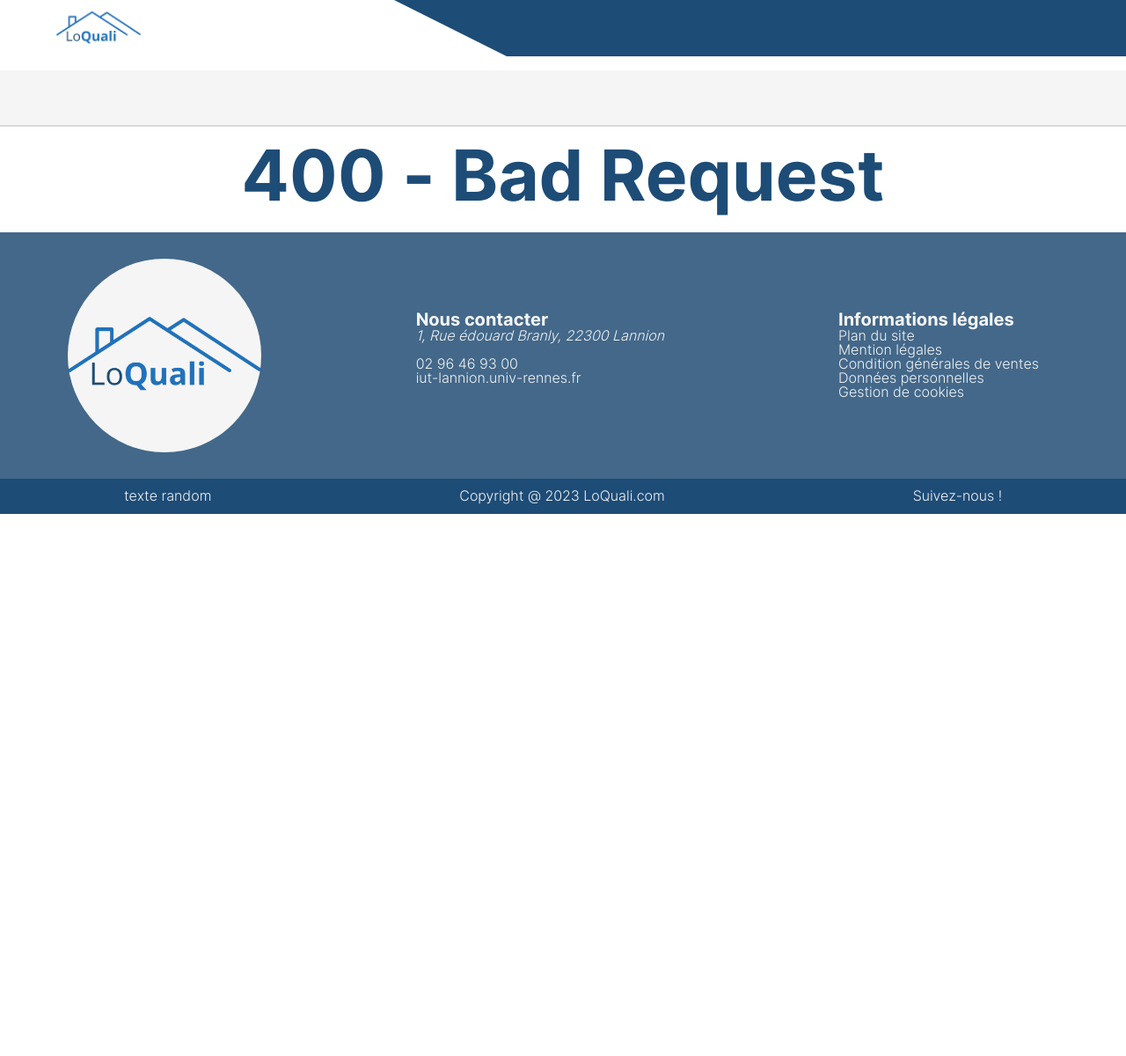
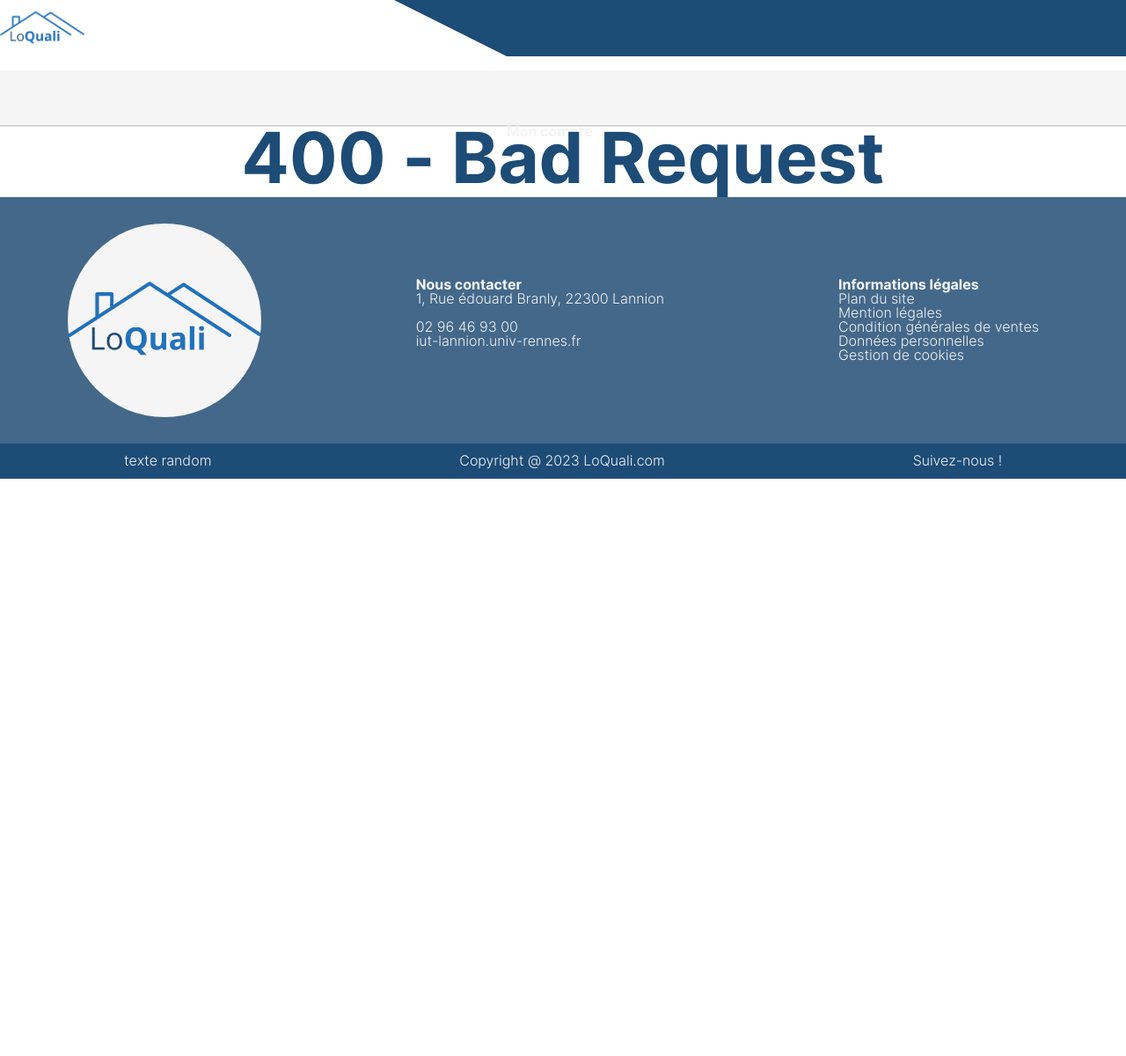
Before and after one commit to cbroussey/loquali, a PHP site: page /devis/paiement.php in a window 1280 px wide. Shown: the whole page at 88% size. Run offline with PHP 8.4, Linux system fonts and the light colour scheme; some libraries are stand-ins or nearby versions.

Commit message:
Merge branch 'main' of https://gitlabiut.iutlan.univ-rennes1.fr/etuinfo/2023sae301/sae34_2a1

```diff
--- /dev/null
+++ b/siteLinks/asset/css/CSSreset.css
@@ -0,0 +1,47 @@
+/* http://meyerweb.com/eric/tools/css/reset/
+   v2.0 | 20110126
+   License: none (public domain)
+*/
+html, body, div, span, applet, object, iframe,
+h1, h2, h3, h4, h5, h6, p, blockquote, pre,
+a, abbr, acronym, address, big, cite, code,
+del, dfn, em, img, ins, kbd, q, s, samp,
+small, strike, strong, sub, sup, tt, var,
+b, u, i, center,
+dl, dt, dd, ol, ul, li,
+fieldset, form, label, legend,
+table, caption, tbody, tfoot, thead, tr, th, td,
+article, aside, canvas, details, embed,
+figure, figcaption, footer, header, hgroup,
+menu, nav, output, ruby, section, summary,
+time, mark, audio, video {
+	margin: 0;
+	padding: 0;
+	border: 0;
+	font-size: 100%;
+	font: inherit;
+	vertical-align: baseline;
+}
+/* HTML5 display-role reset for older browsers */
+article, aside, details, figcaption, figure,
+footer, header, hgroup, menu, nav, section {
+	display: block;
+}
+body {
+	line-height: 1;
+}
+ol, ul {
+	list-style: none;
+}
+blockquote, q {
+	quotes: none;
+}
+blockquote:before, blockquote:after,
+q:before, q:after {
+	content: '';
+	content: none;
+}
+table {
+	border-collapse: collapse;
+	border-spacing: 0;
+}
--- a/siteLinks/asset/css/style.css
+++ b/siteLinks/asset/css/style.css
@@ -1,7 +1,7 @@
 @font-face {
   font-family: 'inter';
-  src: url('asset/font/inter-bold-webfont.woff2') format('woff2'),
-       url('asset/font/inter-bold-webfont.woff') format('woff');
+  src: url('../font/inter-bold-webfont.woff2') format('woff2'),
+       url('../font/inter-bold-webfont.woff') format('woff');
   font-weight: bold;
   font-style: normal;
 
@@ -9,8 +9,8 @@
 
 @font-face {
   font-family: 'inter';
-  src: url('asset/font/inter-light-webfont.woff2') format('woff2'),
-       url('asset/font/inter-light-webfont.woff') format('woff');
+  src: url('../font/inter-light-webfont.woff2') format('woff2'),
+       url('../font/inter-light-webfont.woff') format('woff');
   font-weight: 300;
   font-style: normal;
 
@@ -18,8 +18,8 @@
 
 @font-face {
   font-family: 'inter';
-  src: url('asset/font/inter-semibold-webfont.woff2') format('woff2'),
-       url('asset/font/inter-semibold-webfont.woff') format('woff');
+  src: url('../font/inter-semibold-webfont.woff2') format('woff2'),
+       url('../font/inter-semibold-webfont.woff') format('woff');
   font-weight: 500;
   font-style: normal;
 
--- a/siteLinks/paiement.php
+++ b/siteLinks/paiement.php
@@ -21,7 +21,7 @@
 <body>
     <header>
         <a href="">
-            <img src="../asset/img/logo.png" alt="logo">
+            <img src="asset/img/logo.png" alt="logo">
         </a>
         <div></div>
         <div id="headerEmptyDiv"></div>
@@ -149,7 +149,7 @@
     <footer>
         <div>
             <div id="footerCercleLogo">
-                <img src="../asset/img/logo.png" alt="logo">
+                <img src="asset/img/logo.png" alt="logo">
             </div>
             <div id="footerText">
                 <div>
```
